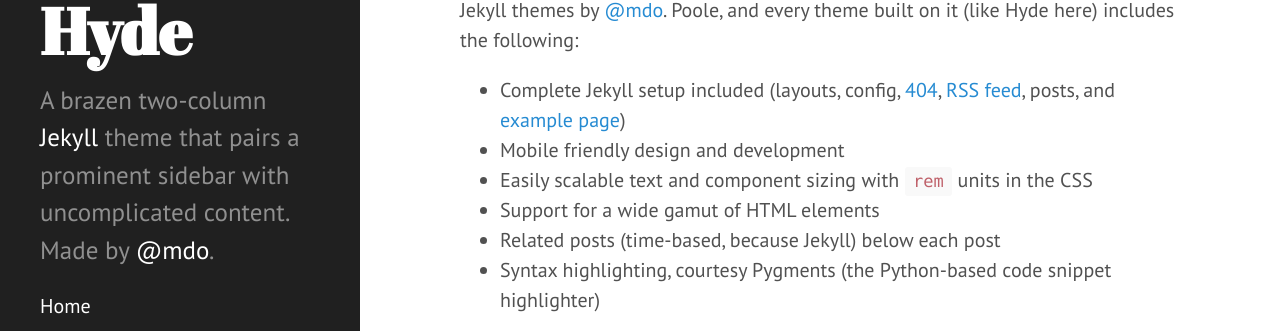
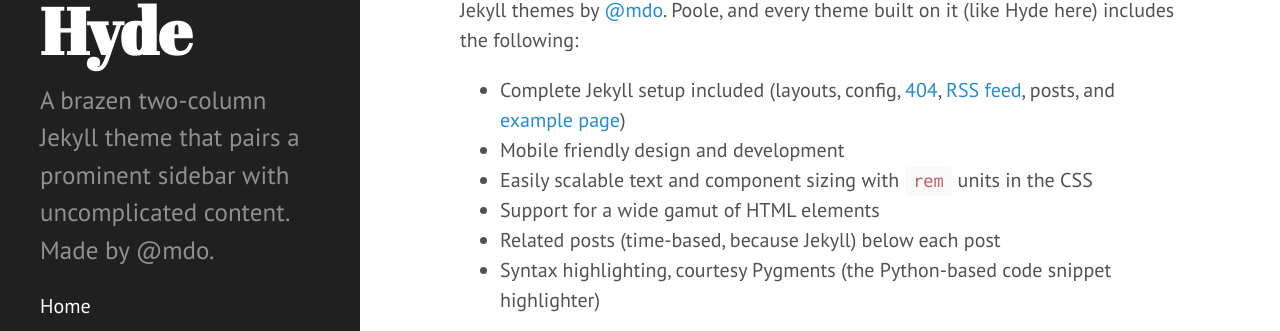
Before and after one commit to piinghel/piinghel.github.io, a Jekyll site: the page built from index.html, in a window 1280 px wide. Shown: the part 346-677 px from the top of the page. Built offline with Jekyll 4.4.1, drawn with Linux system fonts in a browser that asks for light colours; Markdown is read by kramdown in place of the engine named in the settings; the list of posts is cut into pages by our own code; some of the changed lines change nothing that is shown.

Commit message:
try to fix config file

```diff
--- a/_config.yml
+++ b/_config.yml
@@ -1,20 +1,19 @@
 # Dependencies
-markdown:         redcarpet
-highlighter:      pygments
+markdown:         kramdown
+highlighter:      rouge
 
 # Permalinks
 permalink:        pretty
-relative_permalinks: true
 
 # Setup
 title:            Hyde
-tagline:          'A Jekyll theme'
-description:      'A brazen two-column <a href="http://jekyllrb.com" target="_blank">Jekyll</a> theme that pairs a prominent sidebar with uncomplicated content. Made by <a href="https://twitter.com/mdo" target="_blank">@mdo</a>.'
-url:              http://hyde.getpoole.com
-baseurl:          /
+tagline:          "A Jekyll theme"
+description:      "A brazen two-column Jekyll theme that pairs a prominent sidebar with uncomplicated content. Made by @mdo."
+url:              "https://piinghel.github.io"
+baseurl:          "" # Leave empty for root
 
 author:
-  name:           'Pieter-Jan Inghelbrecht'
+  name:           "Pieter-Jan Inghelbrecht"
   url:            "https://piinghel.github.io"
 
 paginate:         5
@@ -23,4 +22,4 @@
 version:          2.1.0
 
 github:
-  repo:           https://github.com/poole/hyde
+  repo:           "https://github.com/piinghel/piinghel.github.io"
```
